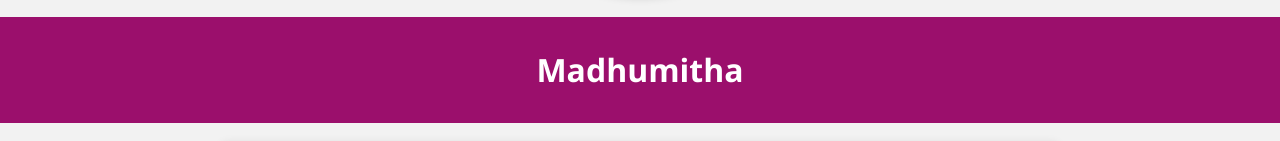
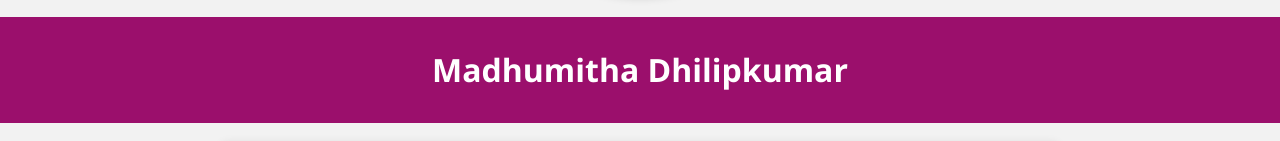
Before and after one commit to madhudhilip06/mernStack, a plain HTML site: page Ses2/portfolio.html in a window 1280 px wide. Shown: the part 323-464 px from the top of the page. Drawn offline with Linux system fonts and the light colour scheme.

Commit message:
added full name

```diff
--- a/Ses2/portfolio.html
+++ b/Ses2/portfolio.html
@@ -70,7 +70,7 @@
   <img src="D:/Madhu/Rio.png" alt="MyPhoto" width="300" height="300" />
 
   <header>
-    <h1>Madhumitha</h1>
+    <h1>Madhumitha Dhilipkumar</h1>
   </header>
 
   <div>
```
